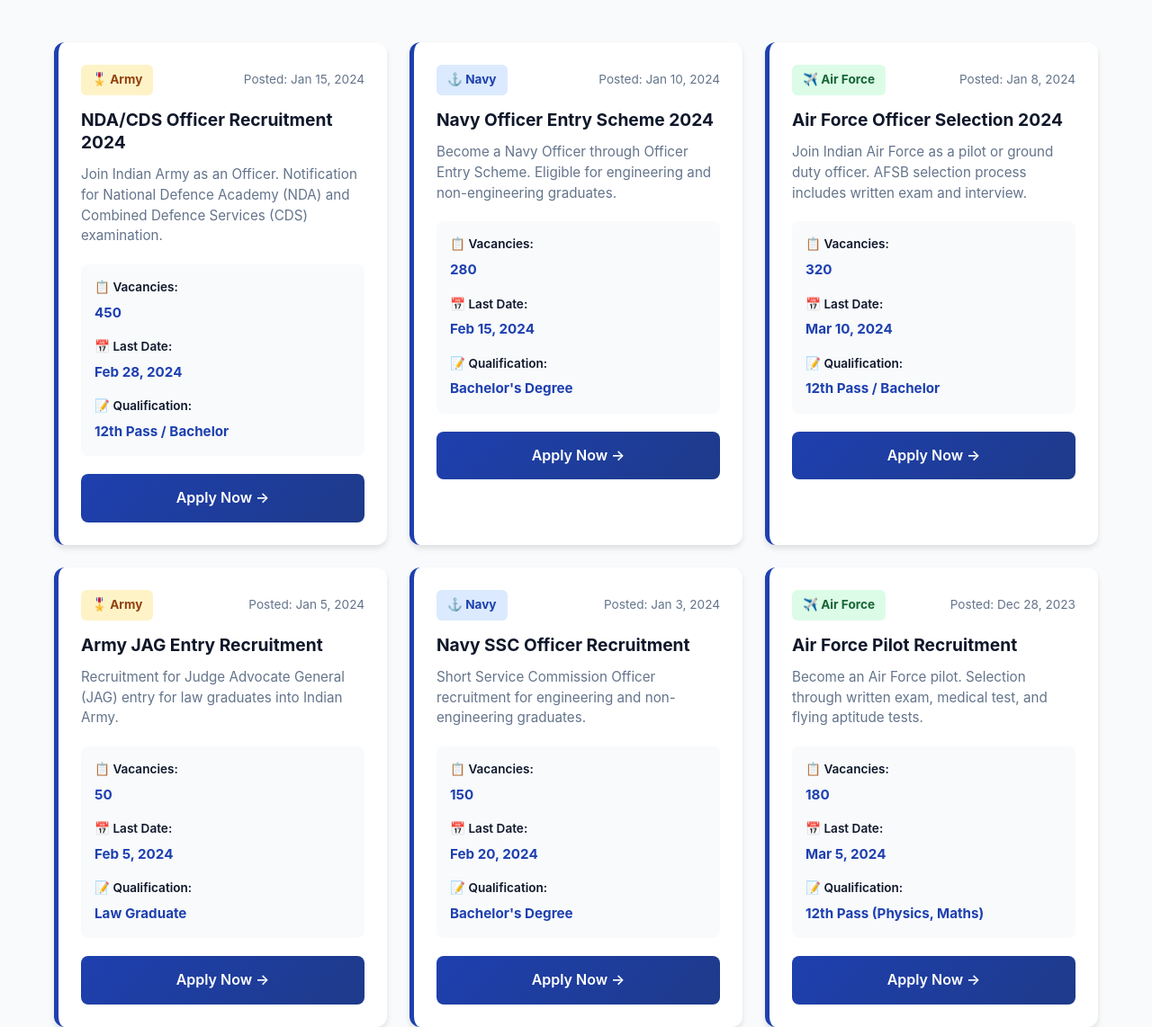
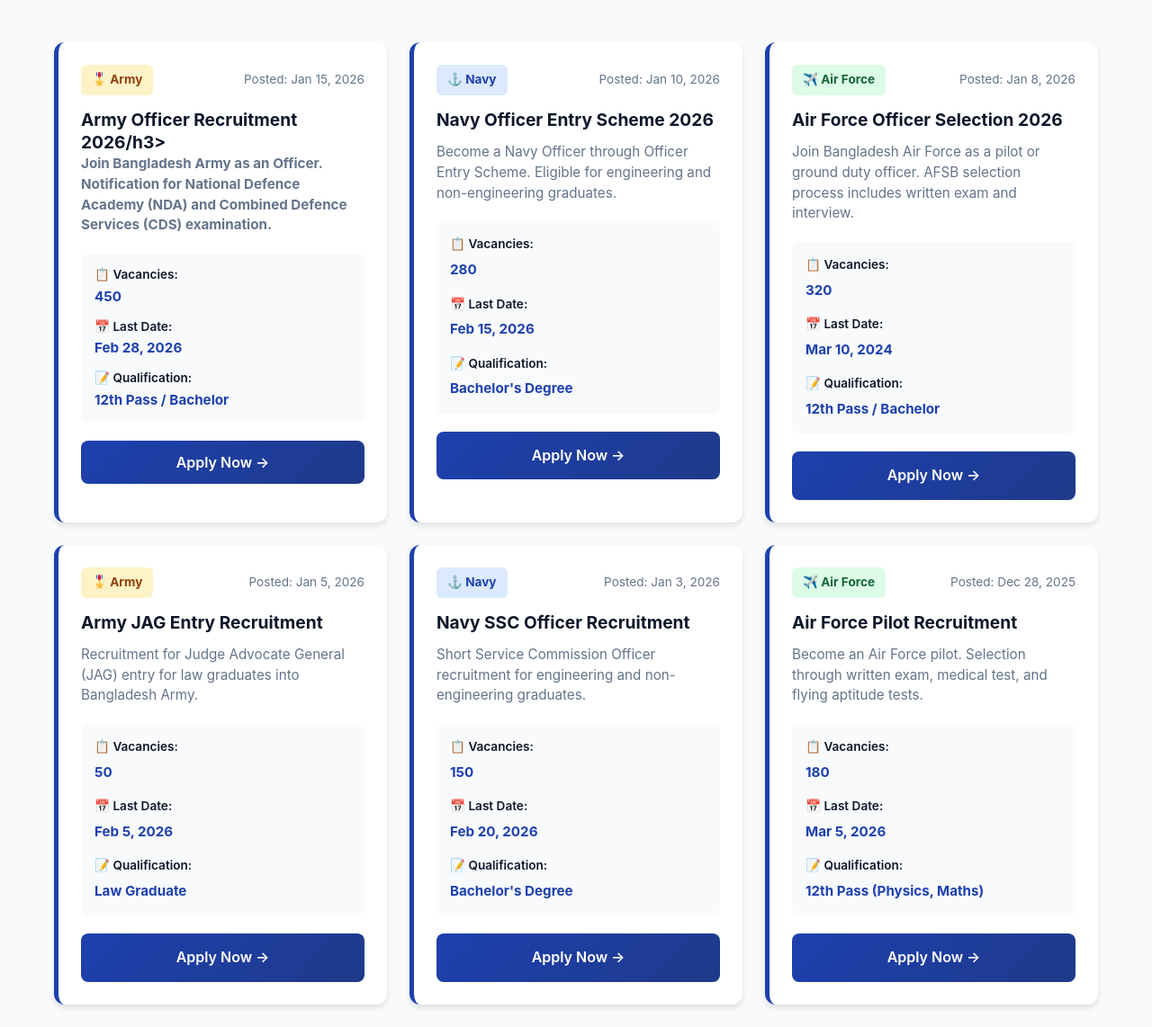
Before and after one commit to seam-sikder-nahid/DefensePro, a plain HTML site: page circular.html in a window 1280 px wide. Shown: the part 486-1628 px from the top of the page at 90% size. Drawn offline with Linux system fonts and the light colour scheme.

Commit message:
Update military recruitment circulars to 2026
Updated recruitment details for various military branches, changing years from 2024 to 2026 and modifying descriptions accordingly.

```diff
--- a/circular.html
+++ b/circular.html
@@ -63,10 +63,10 @@
                 <div class="circular-card" data-category="army">
                     <div class="circular-header">
                         <div class="service-badge army-badge">🎖️ Army</div>
-                        <span class="posted-date">Posted: Jan 15, 2024</span>
+                        <span class="posted-date">Posted: Jan 15, 2026</span>
                     </div>
-                    <h3>NDA/CDS Officer Recruitment 2024</h3>
-                    <p class="circular-desc">Join Indian Army as an Officer. Notification for National Defence Academy (NDA) and Combined Defence Services (CDS) examination.</p>
+                    <h3>Army Officer Recruitment 2026/h3>
+                    <p class="circular-desc">Join Bangladesh Army as an Officer. Notification for National Defence Academy (NDA) and Combined Defence Services (CDS) examination.</p>
                     <div class="circular-details">
                         <div class="detail-item">
                             <span class="label">📋 Vacancies:</span>
@@ -74,7 +74,7 @@
                         </div>
                         <div class="detail-item">
                             <span class="label">📅 Last Date:</span>
-                            <span class="value">Feb 28, 2024</span>
+                            <span class="value">Feb 28, 2026</span>
                         </div>
                         <div class="detail-item">
                             <span class="label">📝 Qualification:</span>
@@ -88,9 +88,9 @@
                 <div class="circular-card" data-category="navy">
                     <div class="circular-header">
                         <div class="service-badge navy-badge">⚓ Navy</div>
-                        <span class="posted-date">Posted: Jan 10, 2024</span>
+                        <span class="posted-date">Posted: Jan 10, 2026</span>
                     </div>
-                    <h3>Navy Officer Entry Scheme 2024</h3>
+                    <h3>Navy Officer Entry Scheme 2026</h3>
                     <p class="circular-desc">Become a Navy Officer through Officer Entry Scheme. Eligible for engineering and non-engineering graduates.</p>
                     <div class="circular-details">
                         <div class="detail-item">
@@ -99,7 +99,7 @@
                         </div>
                         <div class="detail-item">
                             <span class="label">📅 Last Date:</span>
-                            <span class="value">Feb 15, 2024</span>
+                            <span class="value">Feb 15, 2026</span>
                         </div>
                         <div class="detail-item">
                             <span class="label">📝 Qualification:</span>
@@ -113,10 +113,10 @@
                 <div class="circular-card" data-category="airforce">
                     <div class="circular-header">
                         <div class="service-badge airforce-badge">✈️ Air Force</div>
-                        <span class="posted-date">Posted: Jan 8, 2024</span>
+                        <span class="posted-date">Posted: Jan 8, 2026</span>
                     </div>
-                    <h3>Air Force Officer Selection 2024</h3>
-                    <p class="circular-desc">Join Indian Air Force as a pilot or ground duty officer. AFSB selection process includes written exam and interview.</p>
+                    <h3>Air Force Officer Selection 2026</h3>
+                    <p class="circular-desc">Join Bangladesh Air Force as a pilot or ground duty officer. AFSB selection process includes written exam and interview.</p>
                     <div class="circular-details">
                         <div class="detail-item">
                             <span class="label">📋 Vacancies:</span>
@@ -138,10 +138,10 @@
                 <div class="circular-card" data-category="army">
                     <div class="circular-header">
                         <div class="service-badge army-badge">🎖️ Army</div>
-                        <span class="posted-date">Posted: Jan 5, 2024</span>
+                        <span class="posted-date">Posted: Jan 5, 2026</span>
                     </div>
                     <h3>Army JAG Entry Recruitment</h3>
-                    <p class="circular-desc">Recruitment for Judge Advocate General (JAG) entry for law graduates into Indian Army.</p>
+                    <p class="circular-desc">Recruitment for Judge Advocate General (JAG) entry for law graduates into Bangladesh Army.</p>
                     <div class="circular-details">
                         <div class="detail-item">
                             <span class="label">📋 Vacancies:</span>
@@ -149,7 +149,7 @@
                         </div>
                         <div class="detail-item">
                             <span class="label">📅 Last Date:</span>
-                            <span class="value">Feb 5, 2024</span>
+                            <span class="value">Feb 5, 2026</span>
                         </div>
                         <div class="detail-item">
                             <span class="label">📝 Qualification:</span>
@@ -163,7 +163,7 @@
                 <div class="circular-card" data-category="navy">
                     <div class="circular-header">
                         <div class="service-badge navy-badge">⚓ Navy</div>
-                        <span class="posted-date">Posted: Jan 3, 2024</span>
+                        <span class="posted-date">Posted: Jan 3, 2026</span>
                     </div>
                     <h3>Navy SSC Officer Recruitment</h3>
                     <p class="circular-desc">Short Service Commission Officer recruitment for engineering and non-engineering graduates.</p>
@@ -174,7 +174,7 @@
                         </div>
                         <div class="detail-item">
                             <span class="label">📅 Last Date:</span>
-                            <span class="value">Feb 20, 2024</span>
+                            <span class="value">Feb 20, 2026</span>
                         </div>
                         <div class="detail-item">
                             <span class="label">📝 Qualification:</span>
@@ -188,7 +188,7 @@
                 <div class="circular-card" data-category="airforce">
                     <div class="circular-header">
                         <div class="service-badge airforce-badge">✈️ Air Force</div>
-                        <span class="posted-date">Posted: Dec 28, 2023</span>
+                        <span class="posted-date">Posted: Dec 28, 2025</span>
                     </div>
                     <h3>Air Force Pilot Recruitment</h3>
                     <p class="circular-desc">Become an Air Force pilot. Selection through written exam, medical test, and flying aptitude tests.</p>
@@ -199,7 +199,7 @@
                         </div>
                         <div class="detail-item">
                             <span class="label">📅 Last Date:</span>
-                            <span class="value">Mar 5, 2024</span>
+                            <span class="value">Mar 5, 2026</span>
                         </div>
                         <div class="detail-item">
                             <span class="label">📝 Qualification:</span>
@@ -238,12 +238,12 @@
                 </div>
                 <div class="footer-col">
                     <h4>Contact</h4>
-                    <p>Email: info@defensepro.com</p>
-                    <p>Phone: +91 9876 543 210</p>
+                    <p>Email:seamsikdernahid@gmail.com</p>
+                    <p>Phone: +880 1307730121</p>
                 </div>
             </div>
             <div class="footer-bottom">
-                <p>&copy; 2024 DefensePro. All rights reserved.</p>
+                <p>&copy; 2026 DefensePro. All rights reserved.</p>
             </div>
         </div>
     </footer>
```
